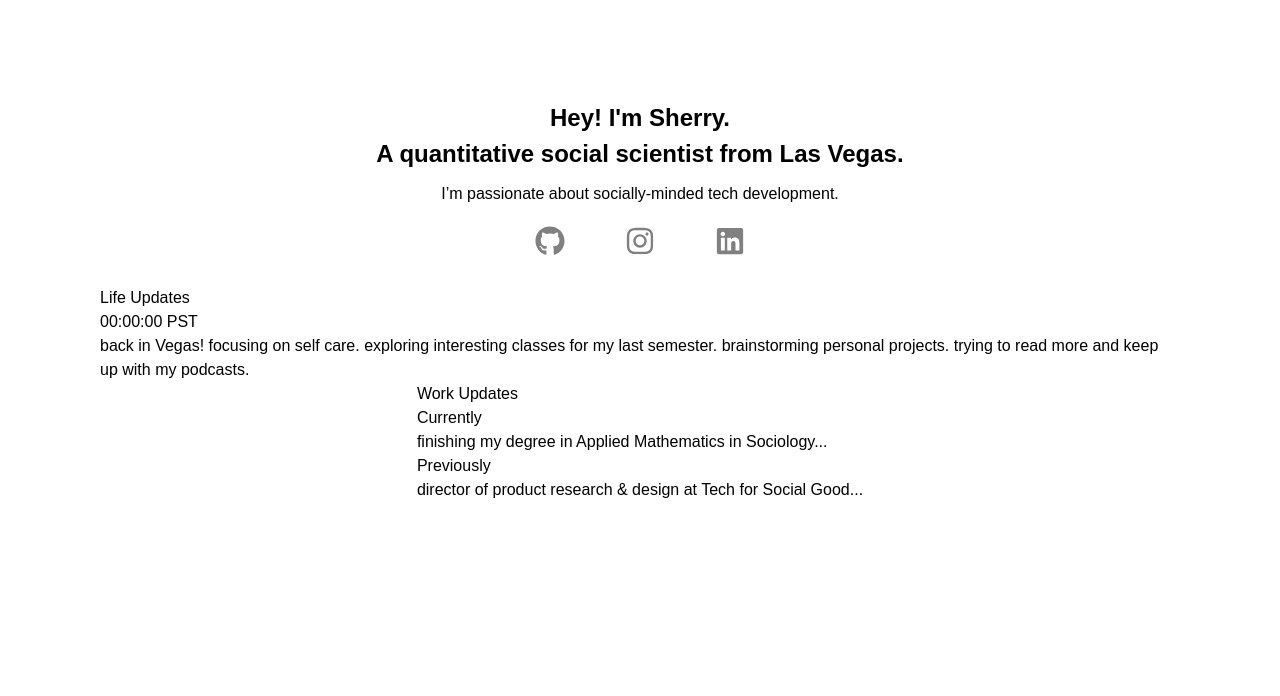
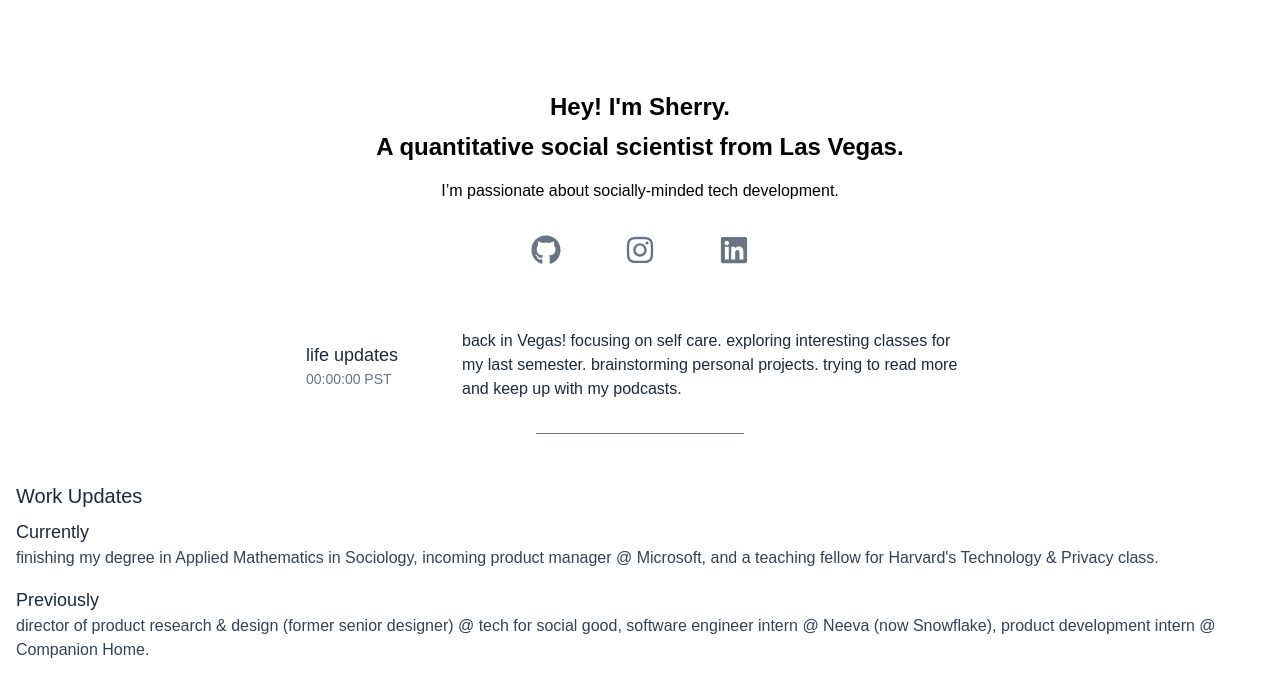
Before and after one commit to shxrryliu/personal-website, a Next.js app: page / in a window 1280 px wide. Shown: the top 696 px of the page. Built offline with nearby package versions, Linux system fonts and the light colour scheme.

Commit message:
tailwind css

```diff
--- a/package.json
+++ b/package.json
@@ -15,9 +15,9 @@
     "next": "^14.0.4",
     "react": "^18.2.0",
     "react-dom": "^18.2.0",
-    "react-icons": "^4.12.0"
-  },
-  "devDependencies": {
+    "react-icons": "^4.12.0",
+    "autoprefixer": "^10.4.16",
+    "postcss": "^8.4.32",
     "tailwindcss": "^3.4.0"
   }
 }
--- a/pages/_app.js
+++ b/pages/_app.js
@@ -1,6 +1,6 @@
 // root component for styles, univeral components, etc.
-
 import '../styles.css';
+import 'tailwindcss/tailwind.css'
 
 
 export default function MyApp({ Component, pageProps }) {
--- a/pages/home.module.css
+++ /dev/null
@@ -1,38 +0,0 @@
-.container {
-    display: flex;
-    flex-direction: column;
-    align-items: center;
-    padding: 100px;
-  }
-
-  .intro {
-    text-align: center;
-    font-size: 24px;
-    font-weight: bold;
-  }
-
-  .subtitle {
-    text-align: center;
-    margin-top: 10px;
-  }
-
-  .socialIcons {
-    display: flex;
-    gap: 60px;
-    margin-top: 20px;
-  }
-
-  .updateSection {
-    margin-top: 30px;
-  }
-
-  .updateEntry {
-    margin-bottom: 15px;
-  }
-
-  .updateTimestamp {
-    font-size: 14px;
-    color: #666666;
-  }
-
-  /* ... other styles */
--- a/pages/index.js
+++ b/pages/index.js
@@ -1,54 +1,66 @@
-import styles from './home.module.css';
 import '../tailwind.config'
 import { FaGithub, FaInstagram, FaLinkedin } from 'react-icons/fa';
 
 
-const lifeUpdates = [
-    { timestamp: '00:00:00 PST',
-    content: 'back in Vegas! focusing on self care. exploring interesting classes for my last semester. brainstorming personal projects. trying to read more and keep up with my podcasts. ' },
-  ];
+const lifeUpdates = {
+    title: "life updates",
+    timestamp: '00:00:00 PST',
+    content: 'back in Vegas! focusing on self care. exploring interesting classes for my last semester. brainstorming personal projects. trying to read more and keep up with my podcasts.'
+  };
 
 const workUpdates = {
-    current: 'finishing my degree in Applied Mathematics in Sociology...',
-    previous: 'director of product research & design at Tech for Social Good...',
+    title: "work updates",
+    current: 'finishing my degree in Applied Mathematics in Sociology, incoming product manager @ Microsoft, and a teaching fellow for Harvard\'s Technology & Privacy class.',
+    previous: 'director of product research & design (former senior designer) @ tech for social good, software engineer intern @ Neeva (now Snowflake), product development intern @ Companion Home. ',
     // Add the rest of your work update content here
   };
 
 export default function Home() {
+    console.log(lifeUpdates);
+
     return (
-      <div className={styles.container}>
-        <h2 className={styles.intro}>Hey! I'm Sherry.<br></br>
-        A quantitative social scientist from Las Vegas.</h2>
-        <p className={styles.subtitle}>I’m passionate about socially-minded tech development.</p>
+      <div className="flex flex-col items-center justify-center min-h-screen p-4">
+        <h2 className="text-2xl font-bold text-center">Hey! I'm Sherry.</h2>
+        <p className="text-2xl font-bold text-center mt-2">A quantitative social scientist from Las Vegas.</p>
+        <p className="text-center mt-4 mb-8">I’m passionate about socially-minded tech development.</p>
 
-        <div className={styles.socialIcons}>
-        <a href="https://github.com/shxrryliu" aria-label="Github"><FaGithub size={30} color='gray'/></a>
-        <a href="https://www.instagram.com/sherryliuser/" aria-label="Instagram"><FaInstagram size={30} color='gray'/></a>
-        <a href="https://www.linkedin.com/in/sherry-liu-0183a7167/" aria-label="LinkedIn"><FaLinkedin size={30} color='gray'/></a>
+        <div className="flex space-x-16 mb-12">
+          <a href="https://github.com/shxrryliu" aria-label="Github" className="text-gray-500 hover:text-gray-700">
+            <FaGithub size={30} />
+          </a>
+          <a href="https://www.instagram.com/sherryliuser/" aria-label="Instagram" className="text-gray-500 hover:text-gray-700">
+            <FaInstagram size={30} />
+          </a>
+          <a href="https://www.linkedin.com/in/sherry-liu-0183a7167/" aria-label="LinkedIn" className="text-gray-500 hover:text-gray-700">
+            <FaLinkedin size={30} />
+          </a>
         </div>
 
-      <section className={styles.updateSection}>
-        <h3>Life Updates</h3>
-        {lifeUpdates.map((update, index) => (
-          <div key={index}>
-            <p>{update.timestamp}</p>
-            <p>{update.content}</p>
-          </div>
-        ))}
-      </section>
 
-      <section>
-        <h2>Work Updates</h2>
-        <div>
-          <h3>Currently</h3>
-          <p>{workUpdates.current}</p>
+      <div className="flex justify-between space-x-16 items-center p-4">
+        <div className="flex flex-col">
+          <h2 className="text-lg font-medium text-gray-800">{lifeUpdates.title}</h2>
+          <p className="text-sm text-gray-500">{lifeUpdates.timestamp}</p>
         </div>
-        <div>
-          <h3>Previously</h3>
-          <p>{workUpdates.previous}</p>
+        <p className="text-gray-800 max-w-lg">
+          {lifeUpdates.content}
+        </p>
+      </div>
+
+      <div className="border-t border-gray-500 my-4 w-52"></div>
+
+      <section className="my-8">
+        <h2 className="text-xl font-medium text-gray-800 mb-2">Work Updates</h2>
+        <div className="mb-4">
+          <h3 className="text-lg text-gray-800">Currently</h3>
+          <p className="text-gray-700">{workUpdates.current}</p>
+        </div>
+        <div className="mb-4">
+          <h3 className="text-lg text-gray-800">Previously</h3>
+          <p className="text-gray-700">{workUpdates.previous}</p>
         </div>
       </section>
 
-      </div>
-    );
-  }
+    </div>
+  );
+}
--- /dev/null
+++ b/postcss.config.js
@@ -0,0 +1,6 @@
+module.exports = {
+  plugins: {
+    tailwindcss: {},
+    autoprefixer: {},
+  },
+}
```
Also changed, not shown: pages/updates.module.css (deleted), 2 other files (tests, documents, lock files or other folders).
